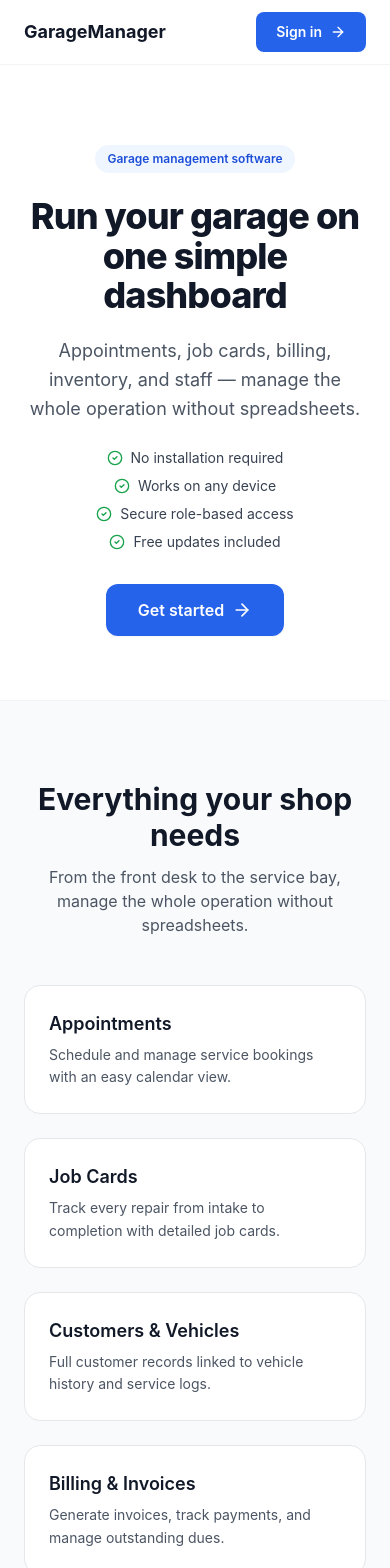
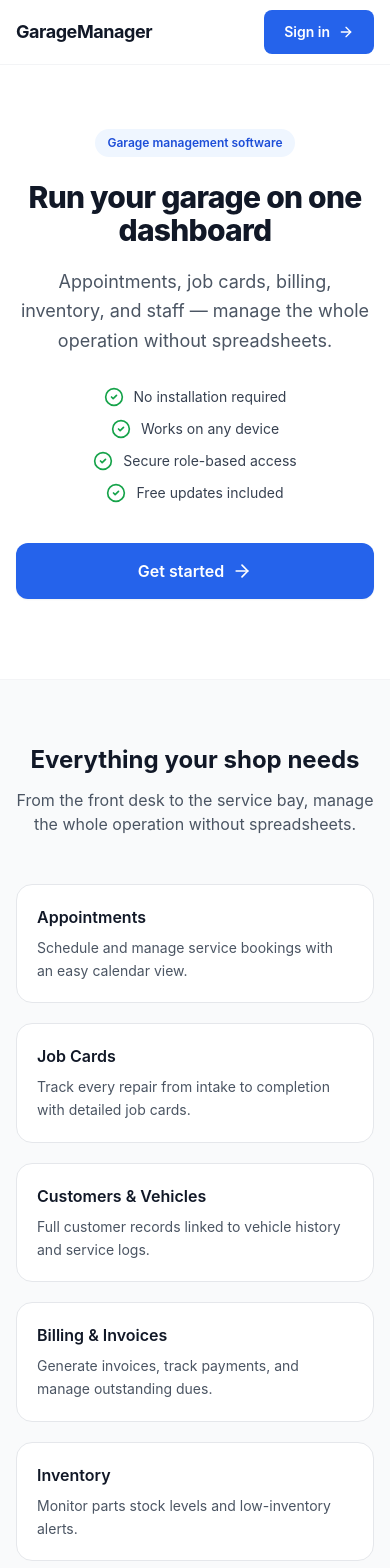
Before and after one commit to emebetalemayehuengr-prog/garage-management, a React (Vite) app: page / in a window 390 px wide. Shown: the top 1568 px of the page. Built offline with nearby package versions, Linux system fonts and the light colour scheme; no server answers.

Commit message:
Redesign landing page with mobile-first responsive layout

```diff
--- a/src/components/Landing.jsx
+++ b/src/components/Landing.jsx
@@ -40,12 +40,12 @@ const Landing = ({ onSignIn }) => {
     <div className="min-h-screen bg-white text-gray-900">
       {/* Nav */}
       <header className="sticky top-0 z-50 bg-white/90 backdrop-blur border-b border-gray-100">
-        <div className="max-w-6xl mx-auto px-6 h-16 flex items-center justify-between">
-          <span className="text-lg font-bold text-gray-900">GarageManager</span>
+        <div className="max-w-6xl mx-auto px-4 sm:px-6 h-16 flex items-center justify-between">
+          <span className="text-lg font-bold text-gray-900 tracking-tight">GarageManager</span>
           <div className="flex items-center gap-3">
             <button
               onClick={onSignIn}
-              className="flex items-center gap-2 bg-blue-600 hover:bg-blue-700 text-white text-sm font-semibold px-5 py-2.5 rounded-lg transition"
+              className="flex items-center gap-2 bg-blue-600 hover:bg-blue-700 text-white text-sm font-semibold px-5 py-2.5 rounded-lg transition min-h-[44px]"
             >
               Sign in
               <ArrowRight className="w-4 h-4" />
@@ -55,29 +55,29 @@ const Landing = ({ onSignIn }) => {
       </header>
 
       {/* Hero */}
-      <section className="px-6 pt-20 pb-16 text-center">
-        <div className="max-w-3xl mx-auto">
-          <div className="inline-block bg-blue-50 text-blue-700 text-xs font-semibold px-3 py-1.5 rounded-full mb-6">
+      <section className="px-4 pt-16 pb-20 text-center">
+        <div className="max-w-2xl mx-auto">
+          <div className="inline-flex items-center gap-2 bg-blue-50 text-blue-700 text-xs font-semibold px-3 py-1.5 rounded-full mb-6">
             Garage management software
           </div>
-          <h1 className="text-4xl md:text-6xl font-extrabold tracking-tight leading-[1.1] text-gray-900">
-            Run your garage on one simple dashboard
+          <h1 className="text-3xl sm:text-4xl md:text-5xl font-extrabold tracking-tight leading-[1.1] text-gray-900">
+            Run your garage on one dashboard
           </h1>
-          <p className="mt-5 text-lg text-gray-600 leading-relaxed">
+          <p className="mt-5 text-lg sm:text-xl text-gray-600 leading-relaxed">
             Appointments, job cards, billing, inventory, and staff — manage
             the whole operation without spreadsheets.
           </p>
-          <ul className="mt-6 flex flex-wrap items-center justify-center gap-x-6 gap-y-2">
+          <ul className="mt-8 flex flex-col items-center gap-3 text-sm text-gray-700">
             {checklist.map((item) => (
-              <li key={item} className="flex items-center gap-2 text-sm text-gray-700">
-                <CheckCircle2 className="w-4 h-4 text-green-600 shrink-0" />
+              <li key={item} className="flex items-center gap-2.5">
+                <CheckCircle2 className="w-5 h-5 text-green-600 shrink-0" />
                 {item}
               </li>
             ))}
           </ul>
           <button
             onClick={onSignIn}
-            className="mt-8 inline-flex items-center gap-2 bg-blue-600 hover:bg-blue-700 text-white font-semibold px-8 py-3.5 rounded-xl transition shadow-sm"
+            className="mt-10 w-full sm:w-auto inline-flex items-center justify-center gap-2 bg-blue-600 hover:bg-blue-700 text-white font-semibold px-8 py-4 rounded-xl transition shadow-sm min-h-[48px]"
           >
             Get started
             <ArrowRight className="w-5 h-5" />
@@ -86,22 +86,24 @@ const Landing = ({ onSignIn }) => {
       </section>
 
       {/* Features */}
-      <section className="bg-gray-50 px-6 py-20 border-y border-gray-100">
+      <section className="bg-gray-50 px-4 py-16 border-y border-gray-100">
         <div className="max-w-6xl mx-auto">
-          <h2 className="text-3xl font-bold text-center text-gray-900 mb-3">
-            Everything your shop needs
-          </h2>
-          <p className="text-gray-600 text-center max-w-xl mx-auto mb-12">
-            From the front desk to the service bay, manage the whole operation
-            without spreadsheets.
-          </p>
-          <div className="grid sm:grid-cols-2 lg:grid-cols-3 gap-6">
+          <div className="text-center mb-12">
+            <h2 className="text-2xl sm:text-3xl font-bold text-gray-900 mb-3">
+              Everything your shop needs
+            </h2>
+            <p className="text-gray-600 max-w-xl mx-auto">
+              From the front desk to the service bay, manage the whole operation
+              without spreadsheets.
+            </p>
+          </div>
+          <div className="grid grid-cols-1 sm:grid-cols-2 lg:grid-cols-3 gap-5">
             {features.map(({ title, description }) => (
               <div
                 key={title}
-                className="bg-white border border-gray-200 rounded-2xl p-6 hover:shadow-md hover:border-blue-200 transition"
+                className="bg-white border border-gray-200 rounded-2xl p-5 sm:p-6 hover:shadow-md hover:border-blue-200 transition"
               >
-                <h3 className="text-lg font-semibold text-gray-900 mb-1.5">{title}</h3>
+                <h3 className="text-base sm:text-lg font-semibold text-gray-900 mb-2">{title}</h3>
                 <p className="text-sm text-gray-600 leading-relaxed">{description}</p>
               </div>
             ))}
@@ -110,18 +112,18 @@ const Landing = ({ onSignIn }) => {
       </section>
 
       {/* CTA */}
-      <section className="px-6 py-20">
-        <div className="max-w-6xl mx-auto bg-blue-600 rounded-3xl p-10 md:p-14 text-center">
-          <h2 className="text-3xl md:text-4xl font-bold text-white mb-4">
+      <section className="px-4 py-16">
+        <div className="max-w-2xl mx-auto bg-blue-600 rounded-2xl p-6 sm:p-8 text-center">
+          <h2 className="text-2xl sm:text-3xl font-bold text-white mb-3">
             Ready to streamline your garage?
           </h2>
-          <p className="text-blue-100 mb-8 max-w-lg mx-auto">
+          <p className="text-blue-100 mb-6 max-w-md mx-auto sm:max-w-lg">
             Sign in to access your dashboard and start managing jobs,
             customers, and billing today.
           </p>
           <button
             onClick={onSignIn}
-            className="inline-flex items-center gap-2 bg-white text-blue-700 font-semibold px-8 py-3.5 rounded-xl hover:bg-blue-50 transition"
+            className="w-full sm:w-auto inline-flex items-center justify-center gap-2 bg-white text-blue-700 font-semibold px-8 py-3.5 rounded-xl hover:bg-blue-50 transition min-h-[48px]"
           >
             Sign in to dashboard
             <ArrowRight className="w-5 h-5" />
@@ -130,8 +132,8 @@ const Landing = ({ onSignIn }) => {
       </section>
 
       {/* Footer */}
-      <footer className="border-t border-gray-200 px-6 py-8">
-        <div className="max-w-6xl mx-auto flex flex-col sm:flex-row items-center justify-between gap-4 text-sm text-gray-500">
+      <footer className="border-t border-gray-200 px-4 py-6 sm:px-6 sm:py-8">
+        <div className="max-w-6xl mx-auto flex flex-col sm:flex-row items-center justify-between gap-3 text-sm text-gray-500">
           <div className="flex items-center gap-2">
             <span>© {new Date().getFullYear()} GarageManager. All rights reserved.</span>
           </div>
```
